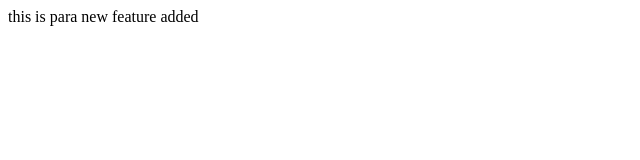
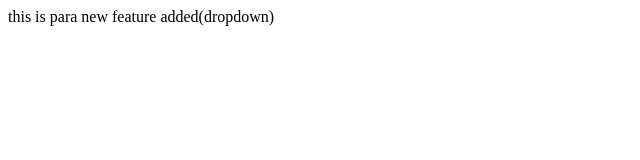
Before and after one commit to Narra-Jaswanth/lr, a plain HTML site: page index.html in a window 1280 px wide. Shown: the whole page, without its empty margins (0-640 px from the left). Drawn offline with Linux system fonts and the light colour scheme.

Commit message:
Add dropdown

```diff
--- a/index.html
+++ b/index.html
@@ -1,4 +1,4 @@
 <p>
     this is para
-    new feature added
+    new feature added(dropdown)
 </p>
```
